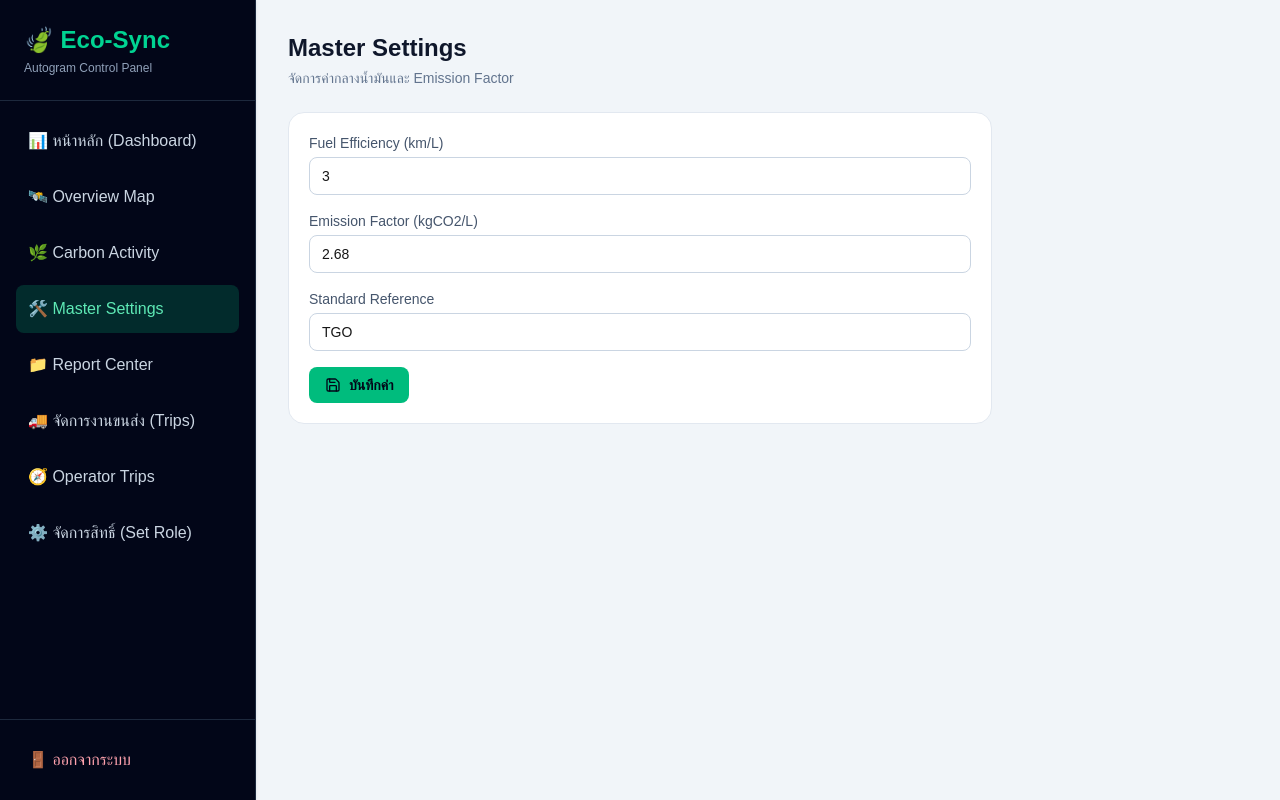
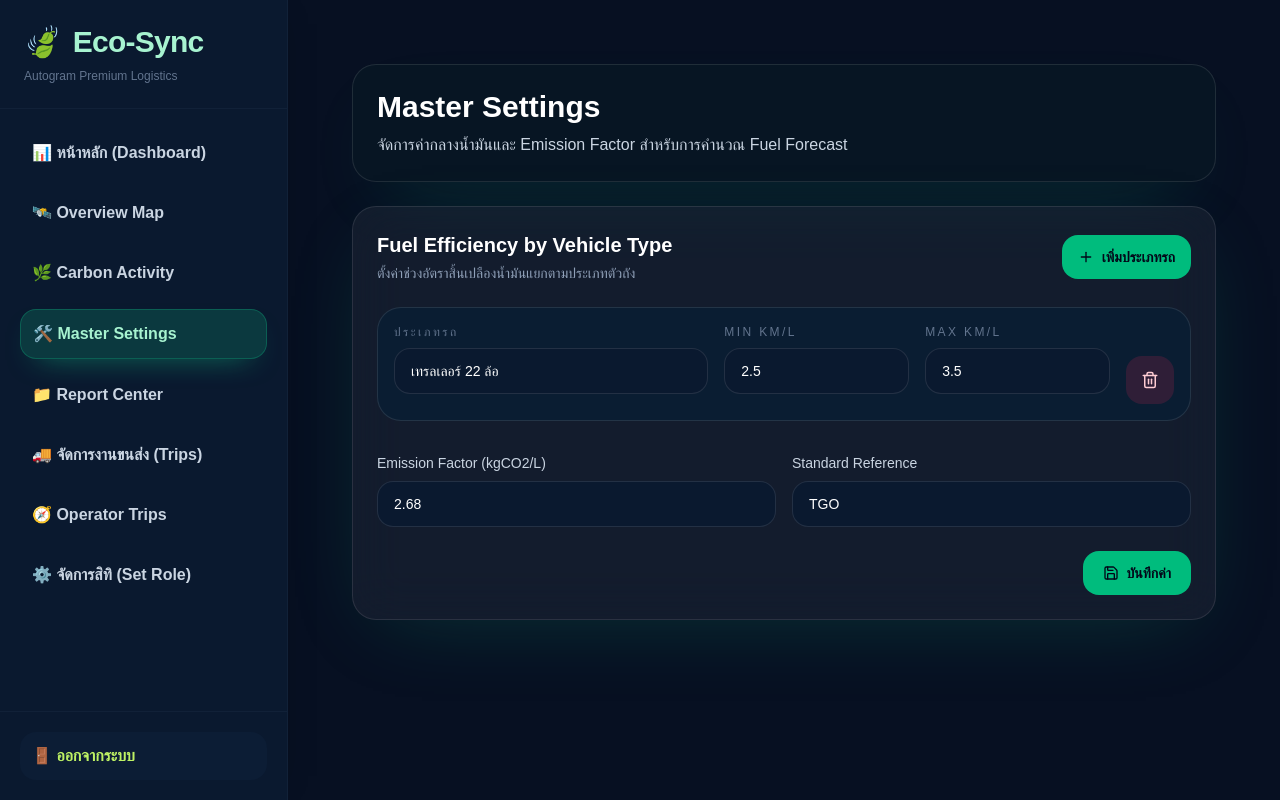
Before and after one commit to BasPipat/autogram-ecosync, a Next.js app: page /master-settings in a window 1280 px wide. Built offline with nearby package versions, Linux system fonts and the light colour scheme; no server answers.

Commit message:
Update Step 5: Database Schema

```diff
--- a/src/app/master-settings/page.tsx
+++ b/src/app/master-settings/page.tsx
@@ -2,13 +2,21 @@
 
 import { useEffect, useState } from 'react';
 import SidebarLayout from '@/components/SidebarLayout';
-import { Loader2, Save } from 'lucide-react';
+import { Loader2, Save, Plus, Trash2 } from 'lucide-react';
+
+type VehicleTypeSetting = {
+  typeName: string;
+  minKmPerLiter: string;
+  maxKmPerLiter: string;
+};
 
 export default function MasterSettingsPage() {
   const [loading, setLoading] = useState(true);
   const [saving, setSaving] = useState(false);
+  const [vehicleTypes, setVehicleTypes] = useState<VehicleTypeSetting[]>([
+    { typeName: 'เทรลเลอร์ 22 ล้อ', minKmPerLiter: '2.5', maxKmPerLiter: '3.5' },
+  ]);
   const [form, setForm] = useState({
-    fuelEfficiencyKmPerLiterDefault: '3',
     emissionFactorKgCo2PerLiter: '2.68',
     standardReference: 'TGO',
   });
@@ -21,17 +29,39 @@ export default function MasterSettingsPage() {
         const data = await res.json();
         if (data?.setting) {
           setForm({
-            fuelEfficiencyKmPerLiterDefault: String(data.setting.fuelEfficiencyKmPerLiterDefault),
-            emissionFactorKgCo2PerLiter: String(data.setting.emissionFactorKgCo2PerLiter),
+            emissionFactorKgCo2PerLiter: String(data.setting.emissionFactorKgCo2PerLiter || '2.68'),
             standardReference: data.setting.standardReference || 'TGO',
           });
+          if (Array.isArray(data.setting.fuelEfficiencyByVehicleType) && data.setting.fuelEfficiencyByVehicleType.length) {
+            setVehicleTypes(
+              data.setting.fuelEfficiencyByVehicleType.map((item: any) => ({
+                typeName: item.typeName || '',
+                minKmPerLiter: String(item.minKmPerLiter || ''),
+                maxKmPerLiter: String(item.maxKmPerLiter || ''),
+              }))
+            );
           }
+        }
+      } catch (error) {
+        console.error('Load settings error', error);
       } finally {
         setLoading(false);
       }
     };
     run();
   }, []);
+
+  const handleAddVehicleType = () => {
+    setVehicleTypes((prev) => [...prev, { typeName: '', minKmPerLiter: '', maxKmPerLiter: '' }]);
+  };
+
+  const handleUpdateVehicleType = (index: number, key: keyof VehicleTypeSetting, value: string) => {
+    setVehicleTypes((prev) => prev.map((item, idx) => (idx === index ? { ...item, [key]: value } : item)));
+  };
+
+  const handleRemoveVehicleType = (index: number) => {
+    setVehicleTypes((prev) => prev.filter((_, idx) => idx !== index));
+  };
 
   const onSave = async () => {
     setSaving(true);
@@ -40,7 +70,11 @@ export default function MasterSettingsPage() {
         method: 'PUT',
         headers: { 'Content-Type': 'application/json' },
         body: JSON.stringify({
-          fuelEfficiencyKmPerLiterDefault: Number(form.fuelEfficiencyKmPerLiterDefault),
+          fuelEfficiencyByVehicleType: vehicleTypes.map((item) => ({
+            typeName: item.typeName,
+            minKmPerLiter: Number(item.minKmPerLiter),
+            maxKmPerLiter: Number(item.maxKmPerLiter),
+          })),
           emissionFactorKgCo2PerLiter: Number(form.emissionFactorKgCo2PerLiter),
           standardReference: form.standardReference,
         }),
@@ -51,6 +85,9 @@ export default function MasterSettingsPage() {
         return;
       }
       alert('บันทึก Master Settings สำเร็จ');
+    } catch (error) {
+      console.error('Save settings error', error);
+      alert('เกิดข้อผิดพลาดในการบันทึก');
     } finally {
       setSaving(false);
     }
@@ -58,52 +95,108 @@ export default function MasterSettingsPage() {
 
   return (
     <SidebarLayout>
-      <div className="p-8 max-w-3xl">
-        <h1 className="text-2xl font-bold text-slate-900">Master Settings</h1>
-        <p className="text-sm text-slate-500 mt-1">จัดการค่ากลางน้ำมันและ Emission Factor</p>
+      <div className="p-8 max-w-5xl">
+        <div className="mb-6 rounded-3xl border border-white/10 bg-[#081724]/90 p-6 shadow-[0_30px_80px_-40px_rgba(16,185,129,0.3)] backdrop-blur-xl">
+          <h1 className="text-3xl font-bold text-white">Master Settings</h1>
+          <p className="mt-2 text-slate-300">จัดการค่ากลางน้ำมันและ Emission Factor สำหรับการคำนวณ Fuel Forecast</p>
+        </div>
 
-        <div className="mt-6 rounded-2xl border border-slate-200 bg-white p-5 space-y-4">
+        <div className="rounded-3xl border border-white/10 bg-white/5 p-6 shadow-[0_20px_80px_-30px_rgba(16,185,129,0.25)] backdrop-blur-xl">
           {loading ? (
-            <div className="h-24 flex items-center justify-center text-slate-500">
-              <Loader2 className="w-5 h-5 animate-spin mr-2" /> กำลังโหลดข้อมูล...
+            <div className="h-24 flex items-center justify-center text-slate-300">
+              <Loader2 className="w-5 h-5 animate-spin mr-2 text-emerald-300" /> กำลังโหลดข้อมูล...
             </div>
           ) : (
             <>
+              <div className="mb-6 flex flex-col gap-3 md:flex-row md:items-center md:justify-between">
                 <div>
-                <label className="block text-sm text-slate-600 mb-1">Fuel Efficiency (km/L)</label>
+                  <h2 className="text-xl font-semibold text-white">Fuel Efficiency by Vehicle Type</h2>
+                  <p className="mt-1 text-sm text-slate-400">ตั้งค่าช่วงอัตราสิ้นเปลืองน้ำมันแยกตามประเภทตัวถัง</p>
+                </div>
+                <button
+                  type="button"
+                  onClick={handleAddVehicleType}
+                  className="inline-flex items-center gap-2 rounded-2xl bg-emerald-500 px-4 py-3 text-sm font-semibold text-slate-950 hover:bg-emerald-400"
+                >
+                  <Plus size={16} /> เพิ่มประเภทรถ
+                </button>
+              </div>
+
+              <div className="space-y-4">
+                {vehicleTypes.map((item, index) => (
+                  <div
+                    key={index}
+                    className="grid gap-4 rounded-3xl border border-white/10 bg-[#0b1f34]/90 p-4 text-slate-100 md:grid-cols-[1.7fr_1fr_1fr_auto]"
+                  >
+                    <div>
+                      <label className="block text-xs uppercase tracking-[0.2em] text-slate-500">ประเภทรถ</label>
+                      <input
+                        value={item.typeName}
+                        onChange={(e) => handleUpdateVehicleType(index, 'typeName', e.target.value)}
+                        className="mt-2 w-full rounded-2xl border border-white/10 bg-[#0a192f] px-4 py-3 text-sm text-white outline-none focus:border-emerald-400 focus:ring-2 focus:ring-emerald-500/20"
+                      />
+                    </div>
+                    <div>
+                      <label className="block text-xs uppercase tracking-[0.2em] text-slate-500">Min km/L</label>
                       <input
                         type="number"
                         step="0.01"
-                  value={form.fuelEfficiencyKmPerLiterDefault}
-                  onChange={(e) => setForm((v) => ({ ...v, fuelEfficiencyKmPerLiterDefault: e.target.value }))}
-                  className="w-full rounded-lg border border-slate-300 px-3 py-2 text-sm"
+                        value={item.minKmPerLiter}
+                        onChange={(e) => handleUpdateVehicleType(index, 'minKmPerLiter', e.target.value)}
+                        className="mt-2 w-full rounded-2xl border border-white/10 bg-[#0a192f] px-4 py-3 text-sm text-white outline-none focus:border-emerald-400 focus:ring-2 focus:ring-emerald-500/20"
                       />
                     </div>
                     <div>
-                <label className="block text-sm text-slate-600 mb-1">Emission Factor (kgCO2/L)</label>
+                      <label className="block text-xs uppercase tracking-[0.2em] text-slate-500">Max km/L</label>
+                      <input
+                        type="number"
+                        step="0.01"
+                        value={item.maxKmPerLiter}
+                        onChange={(e) => handleUpdateVehicleType(index, 'maxKmPerLiter', e.target.value)}
+                        className="mt-2 w-full rounded-2xl border border-white/10 bg-[#0a192f] px-4 py-3 text-sm text-white outline-none focus:border-emerald-400 focus:ring-2 focus:ring-emerald-500/20"
+                      />
+                    </div>
+                    <button
+                      type="button"
+                      onClick={() => handleRemoveVehicleType(index)}
+                      className="mt-8 inline-flex h-12 w-12 items-center justify-center rounded-2xl bg-rose-500/15 text-rose-200 hover:bg-rose-500/25"
+                    >
+                      <Trash2 size={18} />
+                    </button>
+                  </div>
+                ))}
+              </div>
+
+              <div className="mt-8 grid gap-4 md:grid-cols-2">
+                <div>
+                  <label className="block text-sm text-slate-300 mb-2">Emission Factor (kgCO2/L)</label>
                   <input
                     type="number"
                     step="0.0001"
                     value={form.emissionFactorKgCo2PerLiter}
                     onChange={(e) => setForm((v) => ({ ...v, emissionFactorKgCo2PerLiter: e.target.value }))}
-                  className="w-full rounded-lg border border-slate-300 px-3 py-2 text-sm"
+                    className="w-full rounded-2xl border border-white/10 bg-[#0a192f] px-4 py-3 text-sm text-white outline-none focus:border-emerald-400 focus:ring-2 focus:ring-emerald-500/20"
                   />
                 </div>
                 <div>
-                <label className="block text-sm text-slate-600 mb-1">Standard Reference</label>
+                  <label className="block text-sm text-slate-300 mb-2">Standard Reference</label>
                   <input
                     value={form.standardReference}
                     onChange={(e) => setForm((v) => ({ ...v, standardReference: e.target.value }))}
-                  className="w-full rounded-lg border border-slate-300 px-3 py-2 text-sm"
+                    className="w-full rounded-2xl border border-white/10 bg-[#0a192f] px-4 py-3 text-sm text-white outline-none focus:border-emerald-400 focus:ring-2 focus:ring-emerald-500/20"
                   />
                 </div>
+              </div>
+
+              <div className="mt-6 flex justify-end">
                 <button
                   onClick={onSave}
                   disabled={saving}
-                className="inline-flex items-center gap-2 rounded-lg bg-emerald-500 px-4 py-2 text-sm font-semibold text-slate-950 hover:bg-emerald-400 disabled:opacity-60"
+                  className="inline-flex items-center gap-2 rounded-2xl bg-emerald-500 px-5 py-3 text-sm font-semibold text-slate-950 hover:bg-emerald-400 disabled:opacity-60"
                 >
                   <Save size={16} /> {saving ? 'กำลังบันทึก...' : 'บันทึกค่า'}
                 </button>
+              </div>
             </>
           )}
         </div>
--- a/src/app/overview/page.tsx
+++ b/src/app/overview/page.tsx
@@ -21,14 +21,20 @@ export default function OverviewPage() {
   const [markers, setMarkers] = useState<ActiveMarker[]>([]);
   const [loading, setLoading] = useState(true);
   const [selectedTripId, setSelectedTripId] = useState<string | null>(null);
+  const [mapError, setMapError] = useState<string>('');
 
   useEffect(() => {
     const fetchData = async () => {
       setLoading(true);
+      setMapError('');
       try {
         const res = await fetch('/api/overview/active-trucks', { cache: 'no-store' });
+        if (!res.ok) throw new Error('Fetch failed');
         const data = await res.json();
         setMarkers(data.markers || []);
+      } catch (error) {
+        console.error('Overview fetch failed', error);
+        setMapError('ไม่สามารถโหลดตำแหน่งรถได้ในขณะนี้');
       } finally {
         setLoading(false);
       }
@@ -46,25 +52,32 @@ export default function OverviewPage() {
 
   return (
     <SidebarLayout>
-      <div className="p-8">
-        <div className="mb-6">
-          <h1 className="text-2xl font-bold text-slate-900">Overview Dashboard</h1>
-          <p className="text-sm text-slate-500">แสดงตำแหน่งรถที่สถานะ Active เท่านั้น พร้อมข้อมูลคนขับ</p>
+      <div className="min-h-screen rounded-3xl bg-[#071022] p-8 text-slate-100 shadow-[0_40px_120px_-80px_rgba(0,0,0,0.8)]">
+        <div className="mb-6 flex flex-col gap-3 sm:flex-row sm:items-end sm:justify-between">
+          <div>
+            <p className="text-xs uppercase tracking-[0.3em] text-[#a5f3fc]">Overview</p>
+            <h1 className="text-3xl font-bold text-white">Overview Dashboard</h1>
+            <p className="mt-2 text-slate-400">แสดงตำแหน่งรถที่สถานะ Active พร้อมข้อมูลคนขับ</p>
+          </div>
+          <div className="rounded-3xl border border-white/10 bg-white/5 px-4 py-3 text-sm text-slate-200 shadow-lg backdrop-blur-xl">
+            Google Maps Key: <span className="font-semibold text-emerald-300">{GOOGLE_MAPS_API_KEY ? 'Configured' : 'Missing'}</span>
+          </div>
         </div>
 
-        <div className="rounded-2xl border border-slate-200 bg-white p-4 shadow-sm">
-          {!GOOGLE_MAPS_API_KEY ? (
-            <div className="p-8 text-sm text-red-600">
-              ไม่พบ `NEXT_PUBLIC_GOOGLE_MAPS_API_KEY` กรุณาตั้งค่า environment variable
+        <div className="rounded-3xl border border-white/10 bg-[#0f1e35]/90 p-4 shadow-[0_20px_60px_-40px_rgba(0,0,0,0.7)] backdrop-blur-xl">
+          {(!GOOGLE_MAPS_API_KEY || mapError) ? (
+            <div className="p-10 text-center text-sm text-rose-200">
+              <p className="text-lg font-semibold text-rose-100">เกิดปัญหาในการโหลดแผนที่</p>
+              <p className="mt-3">{!GOOGLE_MAPS_API_KEY ? 'ไม่พบ NEXT_PUBLIC_GOOGLE_MAPS_API_KEY กรุณาตั้งค่าตัวแปรแวดล้อม' : mapError}</p>
             </div>
           ) : loading ? (
-            <div className="h-[520px] flex items-center justify-center text-slate-500">
-              <Loader2 className="w-6 h-6 animate-spin mr-2" /> กำลังโหลดตำแหน่งรถ...
+            <div className="h-[520px] flex items-center justify-center text-slate-300">
+              <Loader2 className="w-6 h-6 animate-spin mr-2 text-emerald-300" /> กำลังโหลดตำแหน่งรถ...
             </div>
           ) : (
-            <LoadScript googleMapsApiKey={GOOGLE_MAPS_API_KEY}>
+            <LoadScript googleMapsApiKey={GOOGLE_MAPS_API_KEY} onError={() => setMapError('ไม่สามารถโหลด Google Maps API ได้ กรุณาตรวจสอบ KEY')}>
               <GoogleMap
-                mapContainerStyle={{ width: '100%', height: '520px', borderRadius: '0.75rem' }}
+                mapContainerStyle={{ width: '100%', height: '520px' }}
                 center={markers[0] ? { lat: markers[0].lat, lng: markers[0].lng } : defaultCenter}
                 zoom={markers[0] ? 9 : 6}
               >
--- a/src/components/SidebarLayout.tsx
+++ b/src/components/SidebarLayout.tsx
@@ -1,76 +1,61 @@
 'use client';
 import Link from 'next/link';
-import { usePathname } from 'next/navigation';
+import { usePathname, useRouter } from 'next/navigation';
 import { signOut } from 'next-auth/react';
 
 export default function SidebarLayout({ children }: { children: React.ReactNode }) {
   const pathname = usePathname();
+  const router = useRouter();
+
+  const handleLogout = async () => {
+    await signOut({ redirect: false });
+    router.push('/');
+  };
+
+  const navButton = (href: string, label: string, active: boolean) => (
+    <Link
+      href={href}
+      className={`block p-3 rounded-2xl font-semibold transition-all duration-200 ${
+        active
+          ? 'bg-[#10b981]/20 text-[#a7f3d0] border border-[#10b981]/30 shadow-[0_12px_30px_-18px_rgba(16,185,129,0.9)]'
+          : 'text-slate-300 hover:bg-[#13233b] hover:text-[#d1fae5]'
+      }`}>
+      {label}
+    </Link>
+  );
 
   return (
-    <div className="flex min-h-screen bg-slate-100">
-      <aside className="w-64 bg-slate-950 border-r border-slate-800 flex flex-col shadow-sm fixed h-full">
-        <div className="p-6 border-b border-slate-800">
-          <h2 className="text-2xl font-bold text-emerald-400 flex items-center gap-2">
-            🍃 Eco-Sync
+    <div className="flex min-h-screen bg-[#071022] text-slate-100">
+      <aside className="w-72 bg-[#0a192f] border-r border-[#112138] flex flex-col shadow-[8px_0_30px_-24px_rgba(0,0,0,0.5)] fixed h-full">
+        <div className="p-6 border-b border-[#112138]">
+          <h2 className="text-3xl font-extrabold tracking-tight text-[#a7f3d0] flex items-center gap-3">
+            <span>🍃</span> Eco-Sync
           </h2>
-          <p className="text-xs text-slate-400 mt-1">Autogram Control Panel</p>
+          <p className="text-xs text-slate-500 mt-2">Autogram Premium Logistics</p>
         </div>
 
-        <nav className="flex-1 p-4 space-y-2">
-          <Link href="/dashboard"
-            className={`block p-3 rounded-lg font-medium transition-colors ${pathname === '/dashboard' ? 'bg-emerald-500/20 text-emerald-300' : 'text-slate-300 hover:bg-slate-800'}`}>
-            📊 หน้าหลัก (Dashboard)
-          </Link>
-
-          <Link href="/overview"
-            className={`block p-3 rounded-lg font-medium transition-colors ${pathname === '/overview' ? 'bg-emerald-500/20 text-emerald-300' : 'text-slate-300 hover:bg-slate-800'}`}>
-            🛰️ Overview Map
-          </Link>
-
-          <Link href="/carbon-activity"
-            className={`block p-3 rounded-lg font-medium transition-colors ${pathname === '/carbon-activity' ? 'bg-emerald-500/20 text-emerald-300' : 'text-slate-300 hover:bg-slate-800'}`}>
-            🌿 Carbon Activity
-          </Link>
-
-          <Link href="/master-settings"
-            className={`block p-3 rounded-lg font-medium transition-colors ${pathname === '/master-settings' ? 'bg-emerald-500/20 text-emerald-300' : 'text-slate-300 hover:bg-slate-800'}`}>
-            🛠️ Master Settings
-          </Link>
-
-          <Link href="/report-center"
-            className={`block p-3 rounded-lg font-medium transition-colors ${pathname === '/report-center' ? 'bg-emerald-500/20 text-emerald-300' : 'text-slate-300 hover:bg-slate-800'}`}>
-            📁 Report Center
-          </Link>
-
-          <Link href="/admin/trips"
-            className={`block p-3 rounded-lg font-medium transition-colors ${pathname === '/admin/trips' ? 'bg-cyan-500/20 text-cyan-300' : 'text-slate-300 hover:bg-slate-800'}`}>
-            🚚 จัดการงานขนส่ง (Trips)
-          </Link>
-
-          <Link href="/operator/trips"
-            className={`block p-3 rounded-lg font-medium transition-colors ${pathname === '/operator/trips' ? 'bg-cyan-500/20 text-cyan-300' : 'text-slate-300 hover:bg-slate-800'}`}>
-            🧭 Operator Trips
-          </Link>
-
-          <Link href="/admin/users"
-            className={`block p-3 rounded-lg font-medium transition-colors ${pathname === '/admin/users' ? 'bg-violet-500/20 text-violet-300' : 'text-slate-300 hover:bg-slate-800'}`}>
-            ⚙️ จัดการสิทธิ์ (Set Role)
-          </Link>
+        <nav className="flex-1 p-5 space-y-3">
+          {navButton('/dashboard', '📊 หน้าหลัก (Dashboard)', pathname === '/dashboard')}
+          {navButton('/overview', '🛰️ Overview Map', pathname === '/overview')}
+          {navButton('/carbon-activity', '🌿 Carbon Activity', pathname === '/carbon-activity')}
+          {navButton('/master-settings', '🛠️ Master Settings', pathname === '/master-settings')}
+          {navButton('/report-center', '📁 Report Center', pathname === '/report-center')}
+          {navButton('/admin/trips', '🚚 จัดการงานขนส่ง (Trips)', pathname === '/admin/trips')}
+          {navButton('/operator/trips', '🧭 Operator Trips', pathname === '/operator/trips')}
+          {navButton('/admin/users', '⚙️ จัดการสิทิ (Set Role)', pathname === '/admin/users')}
         </nav>
 
-        <div className="p-4 border-t border-slate-800">
+        <div className="p-5 border-t border-[#112138]">
           <button
-            onClick={() => signOut({ callbackUrl: '/login' })}
-            className="w-full text-left p-3 text-rose-300 hover:bg-rose-500/20 rounded-lg font-medium transition-colors"
+            onClick={handleLogout}
+            className="w-full text-left p-3 rounded-2xl font-semibold text-[#bef264] bg-[#0c1d35] hover:bg-[#112138] transition-colors"
           >
             🚪 ออกจากระบบ
           </button>
         </div>
       </aside>
 
-      <main className="flex-1 ml-64">
-        {children}
-      </main>
+      <main className="flex-1 ml-72 p-8">{children}</main>
     </div>
   );
 }
--- a/src/models/Setting.ts
+++ b/src/models/Setting.ts
@@ -1,10 +1,16 @@
 import mongoose, { Schema, Document } from 'mongoose';
+
+export interface IFuelEfficiencyByVehicleType {
+  typeName: string;
+  minKmPerLiter: number;
+  maxKmPerLiter: number;
+}
 
 export interface ISetting extends Document {
   key: string;
   scope: 'global' | 'company';
   companyId?: mongoose.Types.ObjectId;
-  fuelEfficiencyKmPerLiterDefault: number;
+  fuelEfficiencyByVehicleType?: IFuelEfficiencyByVehicleType[];
   emissionFactorKgCo2PerLiter: number;
   standardReference: string;
   effectiveFrom: Date;
@@ -12,11 +18,17 @@ export interface ISetting extends Document {
   isActive: boolean;
 }
 
+const VehicleTypeSchema = new Schema<IFuelEfficiencyByVehicleType>({
+  typeName: { type: String, required: true, trim: true },
+  minKmPerLiter: { type: Number, required: true, min: 0 },
+  maxKmPerLiter: { type: Number, required: true, min: 0 },
+}, { _id: false });
+
 const SettingSchema = new Schema<ISetting>({
   key: { type: String, required: true, trim: true },
   scope: { type: String, enum: ['global', 'company'], default: 'global' },
   companyId: { type: Schema.Types.ObjectId, ref: 'Company', index: true },
-  fuelEfficiencyKmPerLiterDefault: { type: Number, required: true, min: 0 },
+  fuelEfficiencyByVehicleType: { type: [VehicleTypeSchema], default: [] },
   emissionFactorKgCo2PerLiter: { type: Number, required: true, min: 0 },
   standardReference: { type: String, default: 'TGO' },
   effectiveFrom: { type: Date, default: Date.now },
```
Also changed, not shown: src/app/dashboard/page.tsx (+27 -27 lines). Lines whose indentation alone changed are shown as unchanged.
